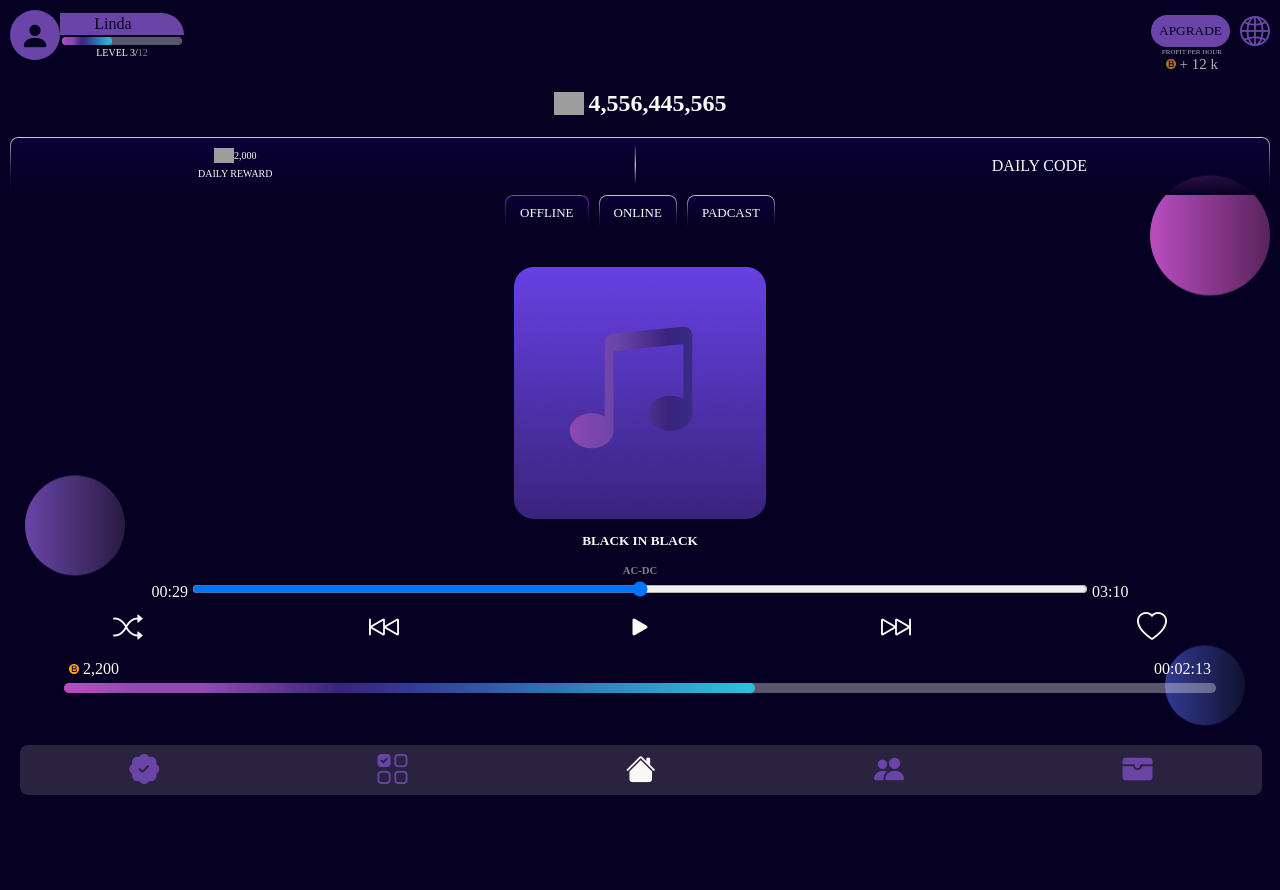
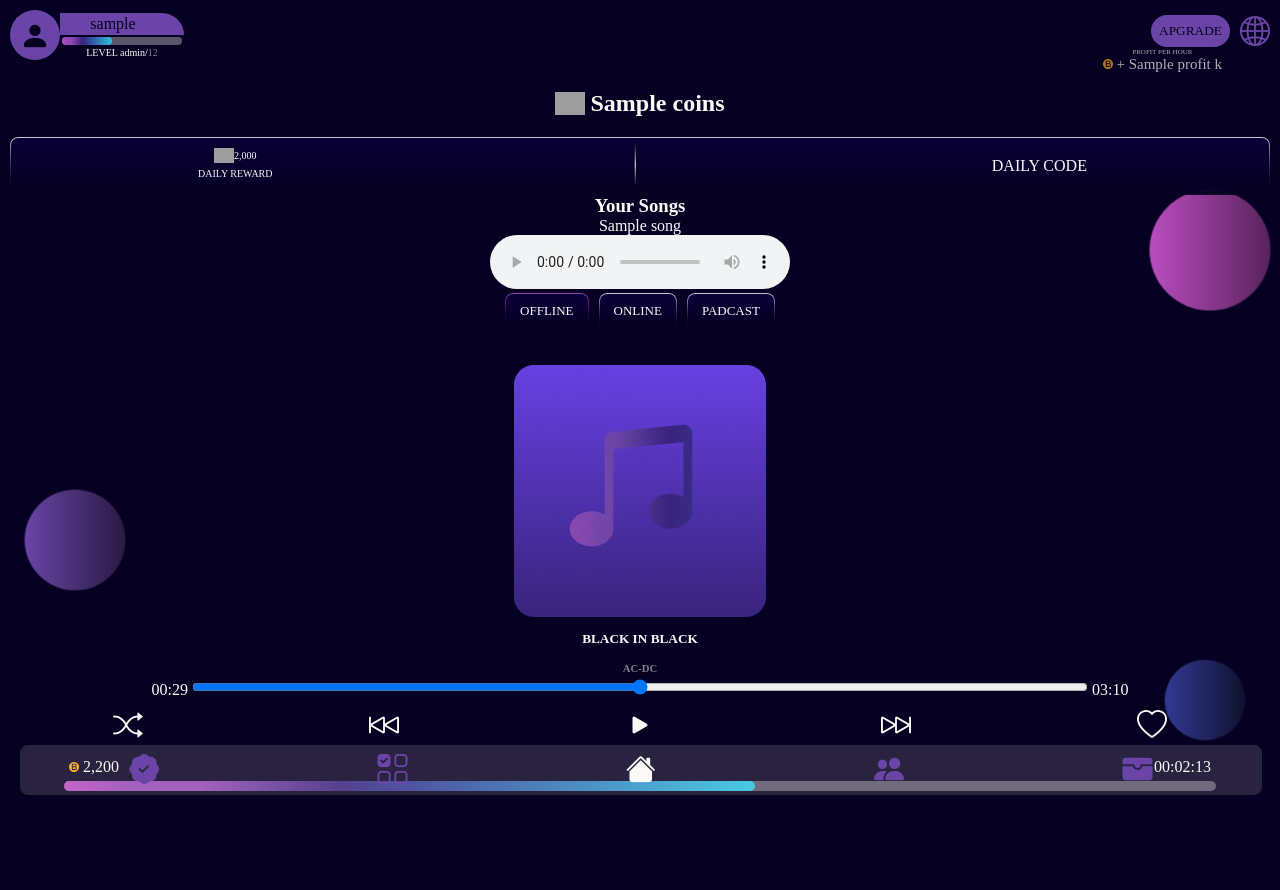
Before and after one commit to Canyildiz1386/MelodyCoin, a Flask app: template app/templates/home page/home.html in a window 1280 px wide. Run offline with Flask 3, Linux system fonts and the light colour scheme; the template is opened without the code that fills it: most values are stand-ins (such as "Sample title", 1, 10 or a date in 2020); some libraries are stand-ins or nearby versions; some web fonts are replaced; grey boxes are pictures that could not be loaded.

Commit message:
upload musics

```diff
--- a/app/app.py
+++ b/app/app.py
@@ -1,54 +1,91 @@
+import os
 import hmac
 import hashlib
-from flask import Flask, request, abort, render_template, redirect, url_for
+from flask import Flask, request, abort, render_template, redirect, url_for, flash
+from werkzeug.utils import secure_filename
 from flask_pymongo import PyMongo
 
 app = Flask(__name__)
 
+# MongoDB connection configuration
 app.config["MONGO_URI"] = "mongodb://localhost:27017/melodyCoinDB"
+# Folder to store uploaded songs
+app.config['UPLOAD_FOLDER'] = 'static/uploads'
+# Set maximum upload size (16 MB)
+app.config['MAX_CONTENT_LENGTH'] = 200 * 1024 * 1024
+
 mongo = PyMongo(app)
 
+# Secret key for HMAC hashing
 SECRET_KEY = "your_secret_key"
+# Allowed file extensions for song uploads
+ALLOWED_EXTENSIONS = {'mp3', 'wav', 'ogg'}
 
+# Ensure the base upload folder exists
+if not os.path.exists(app.config['UPLOAD_FOLDER']):
+    os.makedirs(app.config['UPLOAD_FOLDER'])
+
+# Function to check if a file has an allowed extension
+def allowed_file(filename):
+    return '.' in filename and filename.rsplit('.', 1)[1].lower() in ALLOWED_EXTENSIONS
+
+# Generate a hash for the user using user_id and username
 def generate_hash(user_id, username):
     data = f"user_id={user_id}&username={username}"
     return hmac.new(SECRET_KEY.encode(), data.encode(), hashlib.sha256).hexdigest()
 
+# Validate the hash to ensure it's authentic
 def validate_hash(user_id, username, received_hash):
     expected_hash = generate_hash(user_id, username)
     return hmac.compare_digest(expected_hash, received_hash)
 
+# Route for the input page, where users can enter or update their nickname
 @app.route('/input_page', methods=['GET', 'POST'])
 def input_page():
     user_id = request.args.get('user_id')
     username = request.args.get('username')
     received_hash = request.args.get('hash')
 
+    # Validate the hash to ensure the request is authentic
     if not validate_hash(user_id, username, received_hash):
         abort(403)
 
+    # Handle form submission (nickname)
     if request.method == 'POST':
         nickname = request.form['nickname']
 
+        # Check if the username is unique in the database
+        existing_username = mongo.db.users.find_one({"nickname": nickname})
+        if existing_username:
+            return "Username already exists. Please choose another one.", 400
+
+        # Check if the user already exists based on user_id
         existing_user = mongo.db.users.find_one({"user_id": user_id})
 
         if not existing_user:
+            # If user doesn't exist, create a new user entry
             user = {
                 "user_id": user_id,
                 "username": username,
                 "nickname": nickname,
                 "hash": received_hash,
                 "level": 1,
-                "profit": 0
+                "profit": 0,
+                "coins": 100,  # Default initial coins value
+                "songs": []  # Initialize with an empty list of songs
             }
             mongo.db.users.insert_one(user)
         else:
+            # If user exists, update the nickname
             mongo.db.users.update_one({"user_id": user_id}, {"$set": {"nickname": nickname}})
 
+        # Redirect to the home page after nickname update
         return redirect(url_for('home_page', user_id=user_id, username=username, hash=received_hash, nickname=nickname))
 
+    # Render the input page template for the user to enter nickname
     return render_template('input page/input.html', user_id=user_id, username=username, hash=received_hash)
 
+# Route for the home page where users can see their profile and songs
 @app.route('/')
 def home_page():
     user_id = request.args.get('user_id')
@@ -56,21 +93,88 @@
     received_hash = request.args.get('hash')
     nickname = request.args.get('nickname')
 
+    # Validate user parameters
     if not user_id or not username or not received_hash:
         abort(403)
 
+    # Validate the hash
     if not validate_hash(user_id, username, received_hash):
         abort(403)
 
+    # If nickname is missing, redirect to the input page
     if not nickname:
         return redirect(url_for('input_page', user_id=user_id, username=username, hash=received_hash))
 
+    # Fetch user data from the database
     user = mongo.db.users.find_one({"user_id": user_id})
 
     if not user:
+        # If the user doesn't exist, redirect to the input page
         return redirect(url_for('input_page', user_id=user_id, username=username, hash=received_hash))
 
-    return render_template('home page/home.html', username=user["username"], user_id=user["user_id"], nickname=user["nickname"], level=user["level"], profit=user["profit"])
+    # Render the home page template with user data (including songs list)
+    return render_template('home page/home.html', username=user["username"], user_id=user["user_id"], nickname=user["nickname"], level=user["level"], profit=user["profit"], coins=user["coins"], songs=user["songs"])
+
+# Route to handle adding a song to a user's song list
+@app.route('/add_song', methods=['POST'])
+def add_song():
+    user_id = request.form['user_id']
+    song_path = request.form['song_path']
+
+    # Fetch the user from the database
+    user = mongo.db.users.find_one({"user_id": user_id})
+
+    if not user:
+        return "User not found", 404
+
+    # Check if the user has already uploaded 10 songs
+    if len(user["songs"]) >= 10:
+        return "Cannot add more than 10 songs", 400
+
+    # Add the new song path to the user's songs list
+    mongo.db.users.update_one({"user_id": user_id}, {"$push": {"songs": song_path}})
+
+    # Redirect back to the home page after song is added
+    return redirect(url_for('home_page', user_id=user_id, username=user["username"], hash=user["hash"], nickname=user["nickname"]))
+
+# Route to handle file uploads for songs
+@app.route('/upload', methods=['POST'])
+def upload_songs():
+    user_id = request.form['user_id']
+
+    # Check if 'songs' is in the request files
+    if 'songs' not in request.files:
+        flash('No file part')
+        return redirect(request.url)
+
+    files = request.files.getlist('songs')
+    user = mongo.db.users.find_one({"user_id": user_id})
+
+    # Ensure the user exists and hasn't already uploaded more than 10 songs
+    if not user or len(user['songs']) >= 10:
+        return "Maximum 10 songs allowed", 400
+
+    # Create a user-specific folder
+    user_folder = os.path.join(app.config['UPLOAD_FOLDER'], user_id)
+    if not os.path.exists(user_folder):
+        os.makedirs(user_folder)
+
+    # Process each uploaded file
+    for file in files:
+        if file and allowed_file(file.filename):
+            filename = secure_filename(file.filename)
+            file_path = os.path.join(user_folder, filename)
+            file.save(file_path)
+            # Save the relative file path in the user's song list
+            relative_path = os.path.join('uploads', user_id, filename)
+            mongo.db.users.update_one(
+                {"user_id": user_id},
+                {"$push": {"songs": relative_path}}
+            )
+
+    # Redirect to the home page after successful upload
+    return redirect(url_for('home_page', user_id=user_id, username=user["username"], hash=user["hash"], nickname=user["nickname"]))
 
 if __name__ == "__main__":
+    # Run the app on host 0.0.0.0, port 8000
     app.run(debug=True, host="0.0.0.0", port=8000)
--- a/app/static/css/home.css
+++ b/app/static/css/home.css
@@ -471,3 +471,27 @@
 #play{
     cursor: pointer;
 }
+body {
+    animation: fadeIn 2s ease-in; /* Added this line */
+}
+
+@keyframes fadeIn {
+    from {
+        opacity: 0;
+    }
+    to {
+        opacity: 1;
+    }
+}
+.c1, .c2, .c3 {
+    animation: pulse 6s infinite ease-in-out; /* Added this line */
+}
+
+@keyframes pulse {
+    0%, 100% {
+        transform: scale(1);
+    }
+    50% {
+        transform: scale(1.1);
+    }
+}
--- a/app/templates/home page/home.html
+++ b/app/templates/home page/home.html
@@ -22,7 +22,6 @@
                 <a href="">
                     <p>PROFIT PER HOUR</p>
                     <div class="profitCoin">
-
                         <p>
                             <svg width="10" height="10" viewBox="0 0 10 10" fill="none"
                                 xmlns="http://www.w3.org/2000/svg">
@@ -34,7 +33,7 @@
                                     fill="black" />
                             </svg>
                             +
-                            <span>12</span>
+                            <span>{{profit}}</span>
                             <span>k</span>
                         </p>
                 </a>
@@ -44,15 +43,16 @@
     <div class="user">
         <div class="icon">
             <i class="bi bi-person-fill"></i>
+
         </div>
         <div class="levels">
-            <p class="name">Linda</p>
+            <p class="name">{{nickname}}</p>
             <div class="level">
                 <div class="grade"></div>
             </div>
             <div class="number">
                 <a href="/level page/level.html">
-                    <p class="num">LEVEL <span class="userLevel">3</span>/<span class="fullLevel">12</span></p>
+                    <p class="num">LEVEL <span class="userLevel">{{level}}</span>/<span class="fullLevel">12</span></p>
                 </a>
             </div>
         </div>
@@ -69,7 +69,7 @@
         <!----------------------------------------------- page items -------------------------------------------------->
         <div class="coins">
             <img src="{{ url_for('static', filename='img/Untitled-2.png') }}" alt="coin">
-            <h2>4,556,445,565</h2>
+            <h2>{{coins}}</h2>
 
         </div>
         <div class="pages">
@@ -91,6 +91,34 @@
                 </span>
             </span>
         </div>
+
+        <!-- Conditionally display upload form or song list -->
+        {% if songs|length == 0 %}
+        <div class="upload-section">
+            <h3>No songs uploaded yet. Upload up to 10 songs:</h3>
+            <form action="{{ url_for('upload_songs') }}" method="POST" enctype="multipart/form-data">
+                <input type="hidden" name="user_id" value="{{ user_id }}">
+                <input type="file" name="songs" multiple accept=".mp3,.wav,.ogg" required>
+                <button type="submit">Upload Songs</button>
+            </form>
+        </div>
+        {% else %}
+        <div class="song-list">
+            <h3>Your Songs</h3>
+            <ul>
+                {% for song in songs %}
+                <li>
+                    <p>{{ song.split('/')[-1] }}</p>
+                    <audio controls>
+                        <source src="{{ url_for('static', filename=song) }}" type="audio/mpeg">
+                        Your browser does not support the audio element.
+                    </audio>
+                </li>
+                {% endfor %}
+            </ul>
+        </div>
+        {% endif %}
+
         <div class="select">
             <div class="selec active" id="selec1">
                 <span class="butt " id="butt1">OFFLINE</span>
--- a/bot/bot.py
+++ b/bot/bot.py
@@ -15,7 +15,7 @@
     user_id = user.id
     username = user.username
     user_hash = generate_hash(user_id, username)
-    url = f"https://018e-78-182-185-235.ngrok-free.app/?user_id={user_id}&username={username}&hash={user_hash}"
+    url = f"https://d665-37-27-40-154.ngrok-free.app/?user_id={user_id}&username={username}&hash={user_hash}"
     await update.message.reply_text(f"Here is your personalized link: {url}")
 
 def main():
```
Also changed, not shown: 3 other files.
